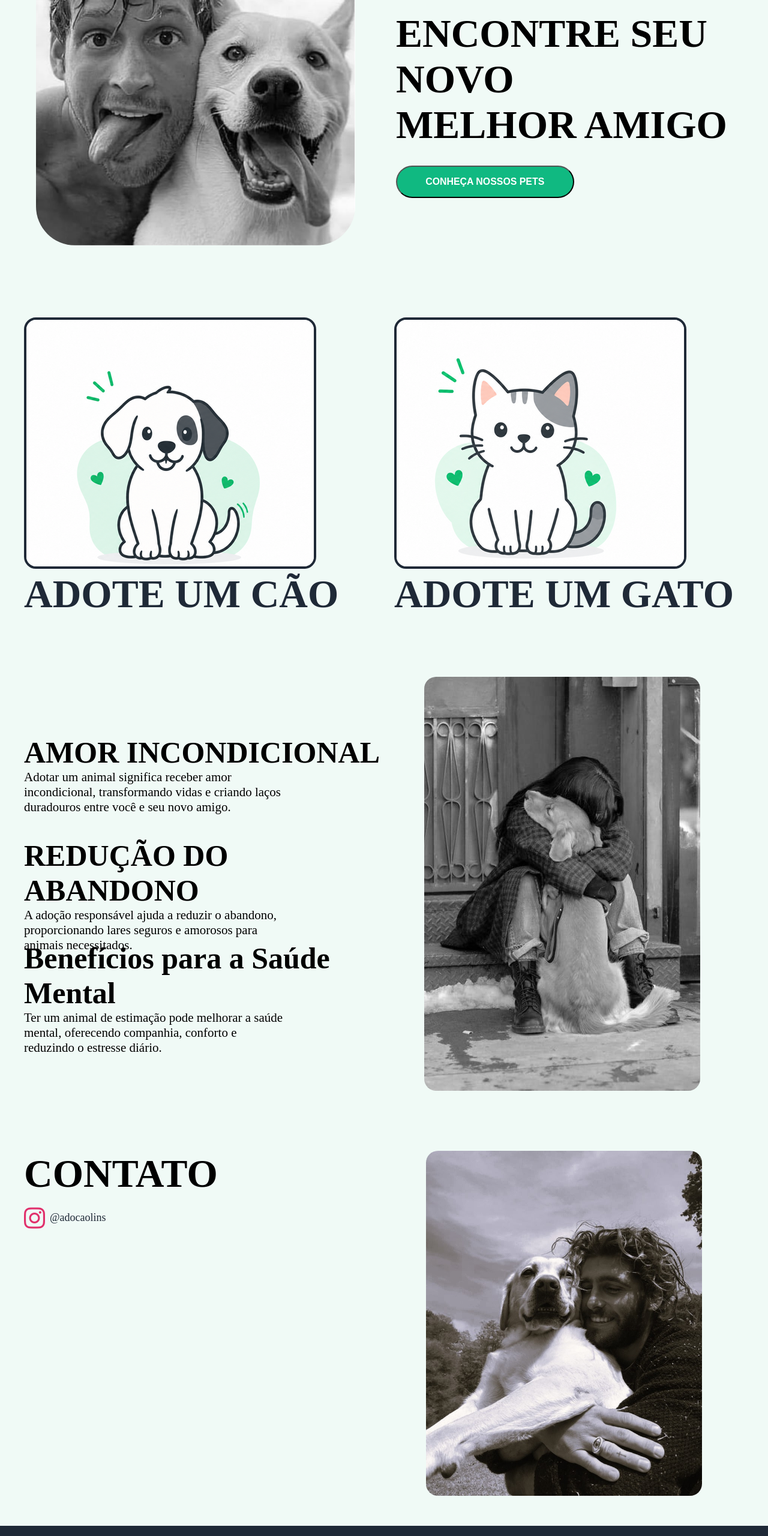
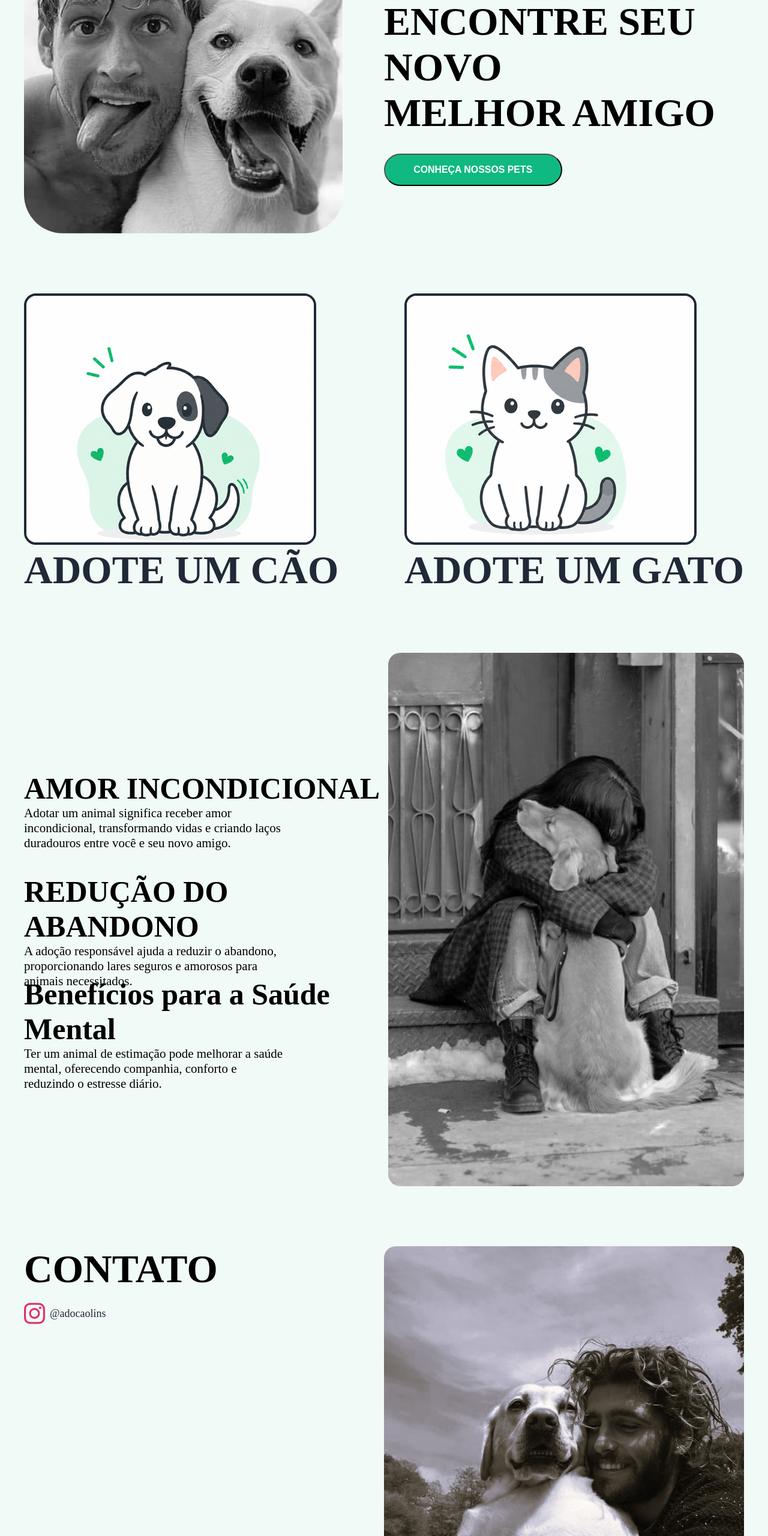
Before and after one commit to MateusPires11/Adocaolins, a plain HTML site: page index.html in a window 1280 px wide. Shown: the part 240-2800 px from the top of the page at 60% size. Drawn offline with Linux system fonts and the light colour scheme; a web font is replaced by a local one.

Commit message:
alinhando as div's

```diff
--- a/src/styles/index.css
+++ b/src/styles/index.css
@@ -81,19 +81,15 @@ nav a:hover{
 .hero {
     display: grid;
     grid-template-columns: 50% 50%;
+    justify-content: center;
     align-items: center;
-    justify-content: center;
-    gap: 40px;
-    padding: 40px;
-    margin: 30px;
-    height: 80%;
 }
 
 .hero-img {
 
     width: 531.8px;
     border-radius: 65px;
-
+    justify-self: baseline;
 
 }
 
@@ -165,6 +161,10 @@ nav a:hover{
 .dog{
     justify-self: baseline;
 }
+.cat{
+
+    justify-self: end;
+}
 
 .petsad a:hover {
     transform: scale(1.03);
@@ -195,7 +195,7 @@ nav a:hover{
 
 .imghug{
     display: grid;
-    justify-content: center;
+    justify-self: end;
     align-items: center;
 
     width: 593px;
@@ -203,6 +203,7 @@ nav a:hover{
 .imgmenina{
     width: 100%;
     border-radius: 20px;
+    justify-self: end;
 }
 .insta{
     display: flex;
@@ -240,11 +241,12 @@ nav a:hover{
 
 .Imagecontato{
     width: 100%;
-    display: flex;
-    justify-content: center;
+    display: grid;
+    justify-self: end;
 }
 .Imagecontato img{
-    width: 460px;
+    justify-self: end;
+    width: 100%;
     border-radius: 20px;
 }
 /*-------------------------------------footer------------------------*/
```
